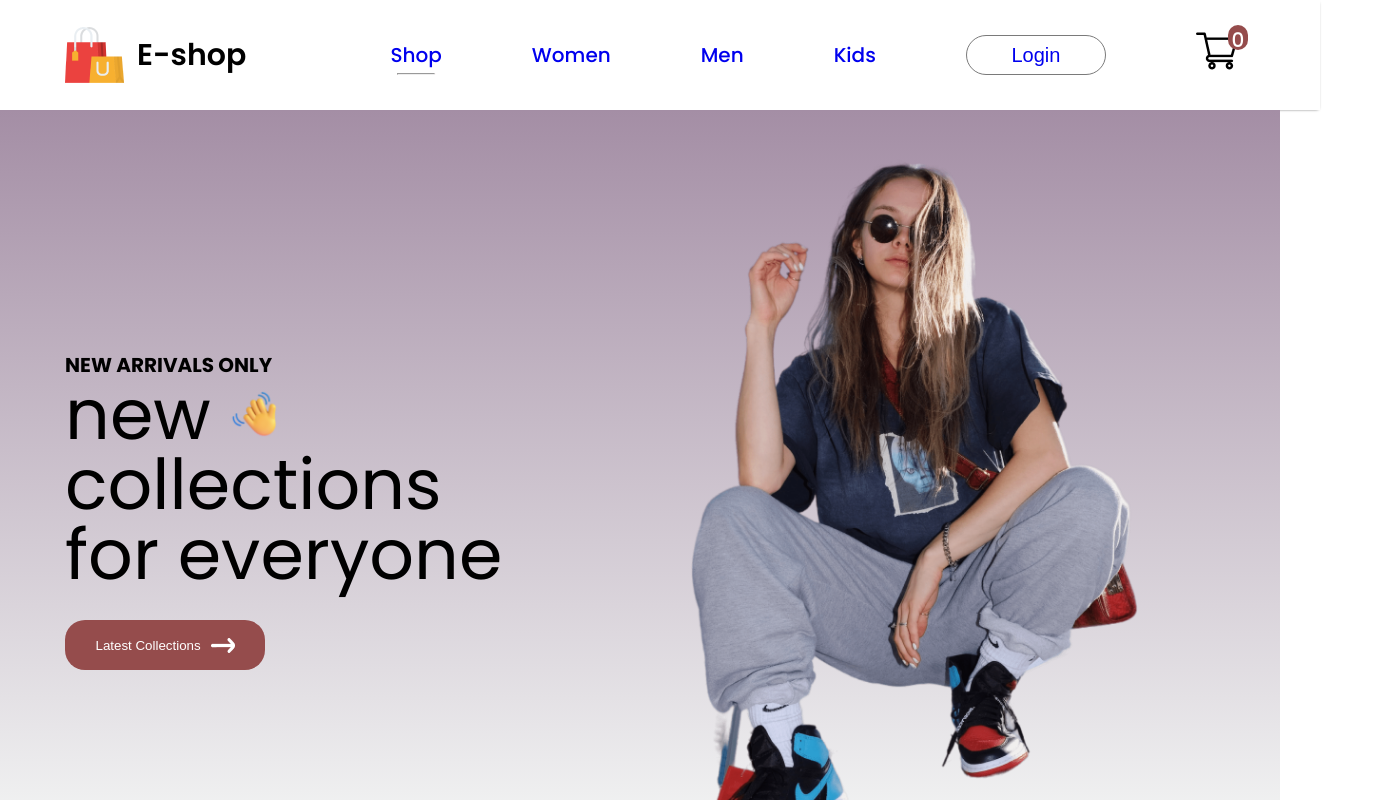
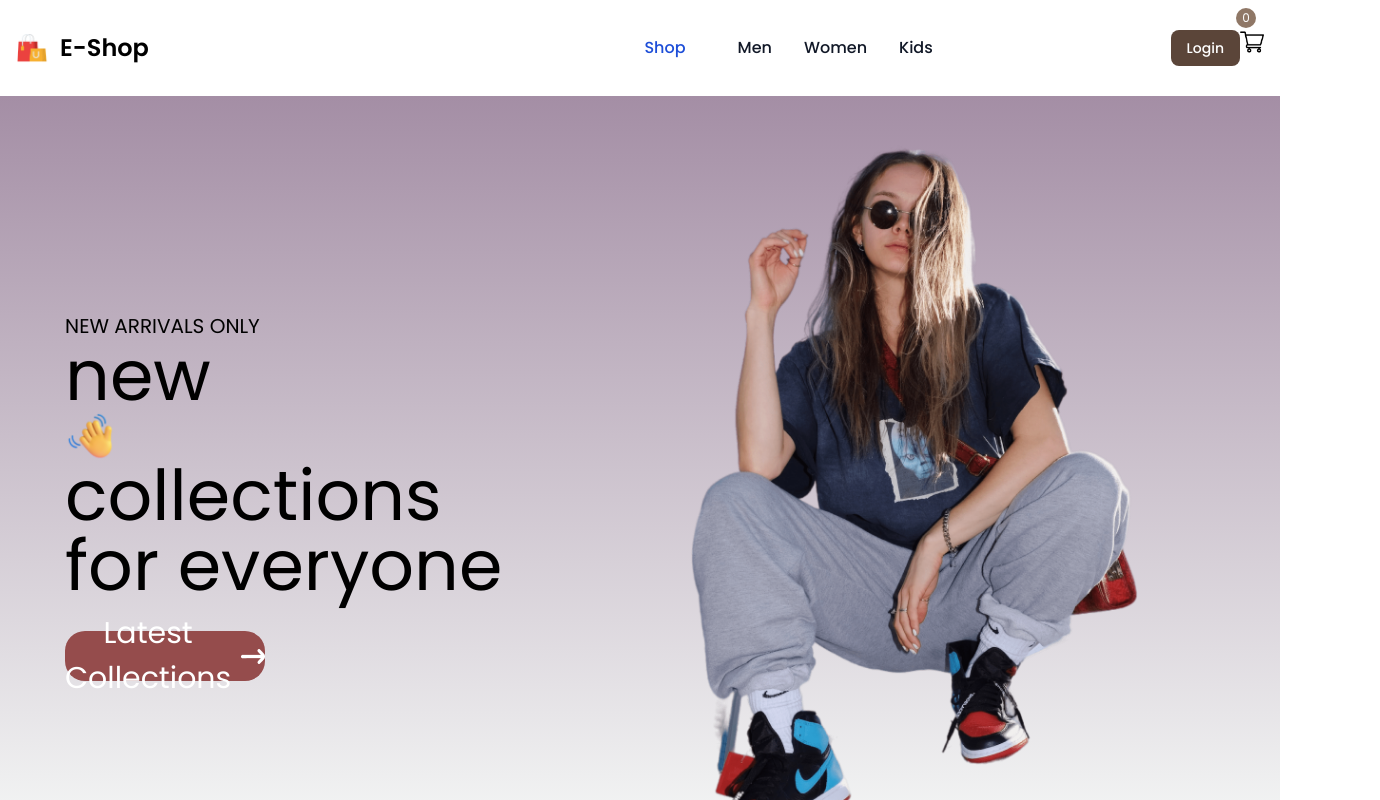
Before and after one commit to Bz14/E-commerce, a React (Create React App) app in the folder frontend/: page / in a window 1280 px wide. Shown: the top 800 px of the page, 1380 px wide, since content can reach past the window. Built offline with nearby package versions, Linux system fonts and the light colour scheme.

Commit message:
Files Updated.

```diff
--- a/frontend/package.json
+++ b/frontend/package.json
@@ -6,6 +6,8 @@
     "@testing-library/jest-dom": "^5.17.0",
     "@testing-library/react": "^13.4.0",
     "@testing-library/user-event": "^13.5.0",
+    "autoprefixer": "^10.4.19",
+    "postcss": "^8.4.39",
     "react": "^18.3.1",
     "react-dom": "^18.3.1",
     "react-router-dom": "^6.24.1",
@@ -35,5 +37,8 @@
       "last 1 firefox version",
       "last 1 safari version"
     ]
+  },
+  "devDependencies": {
+    "tailwindcss": "^3.4.4"
   }
 }
--- /dev/null
+++ b/frontend/postcss.config.js
@@ -0,0 +1,6 @@
+module.exports = {
+  plugins: {
+    tailwindcss: {},
+    autoprefixer: {},
+  },
+}
--- a/frontend/src/Components/NavBar/Navbar.jsx
+++ b/frontend/src/Components/NavBar/Navbar.jsx
@@ -1,5 +1,4 @@
 import React, { useContext, useState } from "react";
-import "./Navbar.css";
 import logo from "../Assets/logo.png";
 import cart_icon from "../Assets/cart_icon.png";
 import { Link } from "react-router-dom";
@@ -9,76 +8,121 @@ export const Navbar = () => {
   const [menu, setMenu] = useState("shop");
   const [isMenuOpen, setIsMenuOpen] = useState(false);
   const { getCartTotal } = useContext(ShopContext);
-  const styleLink = {
-    textDecoration: "none",
-  };
 
   const toggleMenu = () => {
     setIsMenuOpen(!isMenuOpen);
   };
 
   return (
-    <div className="navbar">
-      <div className="nav-logo">
-        <img src={logo} alt="Logo" />
-        <p>E-shop</p>
+    <nav class="bg-white border-gray-200 dark:bg-gray-900">
+      <div class="max-w-screen-xl flex flex-wrap items-center justify-between mx-auto p-4">
+        <a href="./" class="flex items-center space-x-3 rtl:space-x-reverse">
+          <img src={logo} class="h-8" alt="" />
+          <span class="self-center text-2xl font-semibold whitespace-nowrap dark:text-white">
+            E-Shop
+          </span>
+        </a>
+        <div className="flex items-center"></div>
+        <div class="flex md:order-2 space-x-3 md:space-x-0 rtl:space-x-reverse">
+          <button
+            type="button"
+            class="text-white bg-brown-600 hover:bg-blue-800 focus:ring-4 focus:outline-none focus:ring-blue-300 font-medium rounded-lg text-sm px-4 py-2 text-center dark:bg-blue-600 dark:hover:bg-blue-700 dark:focus:ring-blue-800"
+          >
+            Login
+          </button>
+
+          <div>
+            <Link to="/cart">
+              <div className="absolute top-2 right-6 bg-brown-400 text-white text-xs rounded-full h-5 w-5 flex items-center justify-center">
+                {getCartTotal()}
               </div>
-      <div className="navbar-toggle" onClick={toggleMenu}>
-        ☰
+              <img src={cart_icon} alt="Cart" className="h-6 w-6" />
+            </Link>
           </div>
-      <ul className={`nav-menu ${isMenuOpen ? "active" : ""}`}>
-        <li
-          className={menu === "shop" ? "nav-active" : ""}
-          onClick={() => setMenu("shop")}
+        </div>
+        <div
+          class="items-center justify-between hidden w-full md:flex md:w-auto md:order-1"
+          id="navbar-cta"
         >
-          <Link to="/" style={styleLink}>
-            Shop
-          </Link>
-          {menu === "shop" && <hr />}
-        </li>
-        <li
-          className={menu === "women" ? "nav-active" : ""}
+          <ul class="cursor-pointer flex flex-col font-medium p-4 md:p-0 mt-4 border border-gray-100 rounded-lg bg-gray-50 md:space-x-8 rtl:space-x-reverse md:flex-row md:mt-0 md:border-0 md:bg-white dark:bg-gray-800 md:dark:bg-gray-900 dark:border-gray-700">
+            <li>
+              <div
+                class="block py-2 px-3 md:p-0 text-white bg-blue-700 rounded md:bg-transparent md:text-blue-700 md:dark:text-blue-500"
+                aria-current="page"
                 onClick={() => setMenu("women")}
               >
-          <Link to="/women" style={styleLink}>
-            Women
-          </Link>
-          {menu === "women" && <hr />}
+                Shop
+              </div>
             </li>
-        <li
-          className={menu === "men" ? "nav-active" : ""}
-          onClick={() => setMenu("men")}
+
+            <li>
+              <div
+                class="block py-2 px-3 md:p-0 text-gray-900 rounded hover:bg-gray-100 md:hover:bg-transparent md:hover:text-blue-700 md:dark:hover:text-blue-500 dark:text-white dark:hover:bg-gray-700 dark:hover:text-white md:dark:hover:bg-transparent dark:border-gray-700"
+                onClick={() => setMenu("women")}
               >
-          <Link to="/men" style={styleLink}>
-            Men
-          </Link>
-          {menu === "men" && <hr />}
+                <Link to="/men">Men</Link>
+              </div>
             </li>
-        <li
-          className={menu === "kids" ? "nav-active" : ""}
-          onClick={() => setMenu("kids")}
+
+            <li>
+              <div
+                onClick={() => setMenu("women")}
+                class="block py-2 px-3 md:p-0 text-gray-900 rounded hover:bg-gray-100 md:hover:bg-transparent md:hover:text-blue-700 md:dark:hover:text-blue-500 dark:text-white dark:hover:bg-gray-700 dark:hover:text-white md:dark:hover:bg-transparent dark:border-gray-700"
               >
-          <Link to="/kids" style={styleLink}>
-            Kids
-          </Link>
-          {menu === "kids" && <hr />}
+                <Link to="/women">Women</Link>
+              </div>
             </li>
             <li>
-          <button className="nav-btn">
-            <Link to="/login" style={styleLink}>
-              Login
-            </Link>
-          </button>
-        </li>
-        <li>
-          <Link to="/cart">
-            <div style={{ position: "relative" }}>
-              <img src={cart_icon} alt="Cart" />
-              <div className="nav-cart-count">{getCartTotal()}</div>
+              <div
+                onClick={() => setMenu("women")}
+                class="block py-2 px-3 md:p-0 text-gray-900 rounded hover:bg-gray-100 md:hover:bg-transparent md:hover:text-blue-700 md:dark:hover:text-blue-500 dark:text-white dark:hover:bg-gray-700 dark:hover:text-white md:dark:hover:bg-transparent dark:border-gray-700"
+              >
+                <Link to="/kids">Kids</Link>
               </div>
-          </Link>
             </li>
           </ul>
         </div>
+      </div>
+    </nav>
+
+    //         <li
+    //           className={`text-black ${
+    //             menu === "women" ? "border-b-2 border-white" : ""
+    //           }`}
+    //           onClick={() => setMenu("women")}
+    //         >
+    //           <Link to="/women">Women</Link>
+    //         </li>
+    //         <li
+    //           className={`text-black ${
+    //             menu === "men" ? "border-b-2 border-white" : ""
+    //           }`}
+    //           onClick={() => setMenu("men")}
+    //         >
+    //           <Link to="/men">Men</Link>
+    //         </li>
+    //         <li
+    //           className={`text-black ${
+    //             menu === "kids" ? "border-b-2 border-white" : ""
+    //           }`}
+    //           onClick={() => setMenu("kids")}
+    //         >
+    //           <Link to="/kids">Kids</Link>
+    //         </li>
+    //
+    //         <li>
+    //           <button>
+    //             <Link to="/cart">
+    //               <div className="absolute top-2 right-6 bg-brown-400 text-white text-xs rounded-full h-5 w-5 flex items-center justify-center">
+    //                 {getCartTotal()}
+    //               </div>
+    //               <img src={cart_icon} alt="Cart" className="h-6 w-6" />
+    //             </Link>
+    //           </button>
+    //         </li>
+    //       </ul>
+    //     </div>
+    //   </div>
+    // </nav>
   );
 };
--- a/frontend/src/index.css
+++ b/frontend/src/index.css
@@ -1,3 +1,6 @@
+@tailwind base;
+@tailwind components;
+@tailwind utilities;
 * {
   margin: 0;
 }
--- /dev/null
+++ b/frontend/tailwind.config.js
@@ -0,0 +1,23 @@
+/** @type {import('tailwindcss').Config} */
+module.exports = {
+  content: ["./src/**/*.{js,jsx,ts,tsx}"],
+  theme: {
+    extend: {
+      colors: {
+        brown: {
+          50: "#f9f4f2",
+          100: "#e8dedb",
+          200: "#d3bdb6",
+          300: "#b59d8d",
+          400: "#8f7766",
+          500: "#73594b",
+          600: "#5b4539",
+          700: "#45332b",
+          800: "#2d211d",
+          900: "#1a1312",
+        },
+      },
+    },
+  },
+  plugins: [],
+};
```
Also changed, not shown: 1 other file (tests, documents, lock files or other folders). Lines whose indentation alone changed are shown as unchanged.
